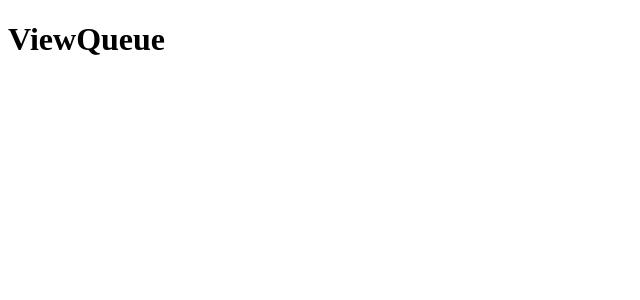
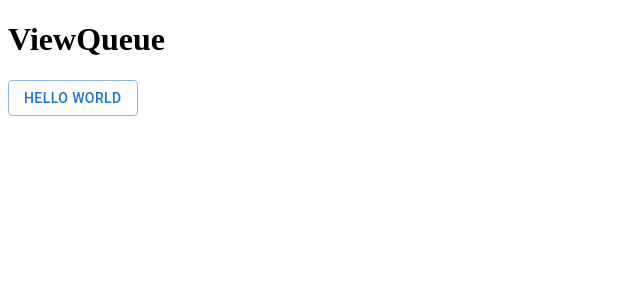
Before and after one commit to geodude-dudettes/ViewQueue, a React (Vite) app: page / in a window 1280 px wide. Shown: the top 300 px of the page, without its empty margins (0-640 px from the left). Built offline with nearby package versions, Linux system fonts and the light colour scheme.

Commit message:
MUI rendering

```diff
--- a/src/App.jsx
+++ b/src/App.jsx
@@ -1,10 +1,15 @@
+import React from 'react';
+// import * as React from 'react'; namespace import, if using typescript and/or hooks
+import Button from '@mui/material/Button';
+
 function App() {
-return (
-    <h1>ViewQueue</h1>
-)
+  return (
+    <>
+      <h1>ViewQueue</h1>
+
+      <Button variant='outlined'>Hello World</Button>
+    </>
+  );
 }
 
-
-
-
-export default App
+export default App;
```
